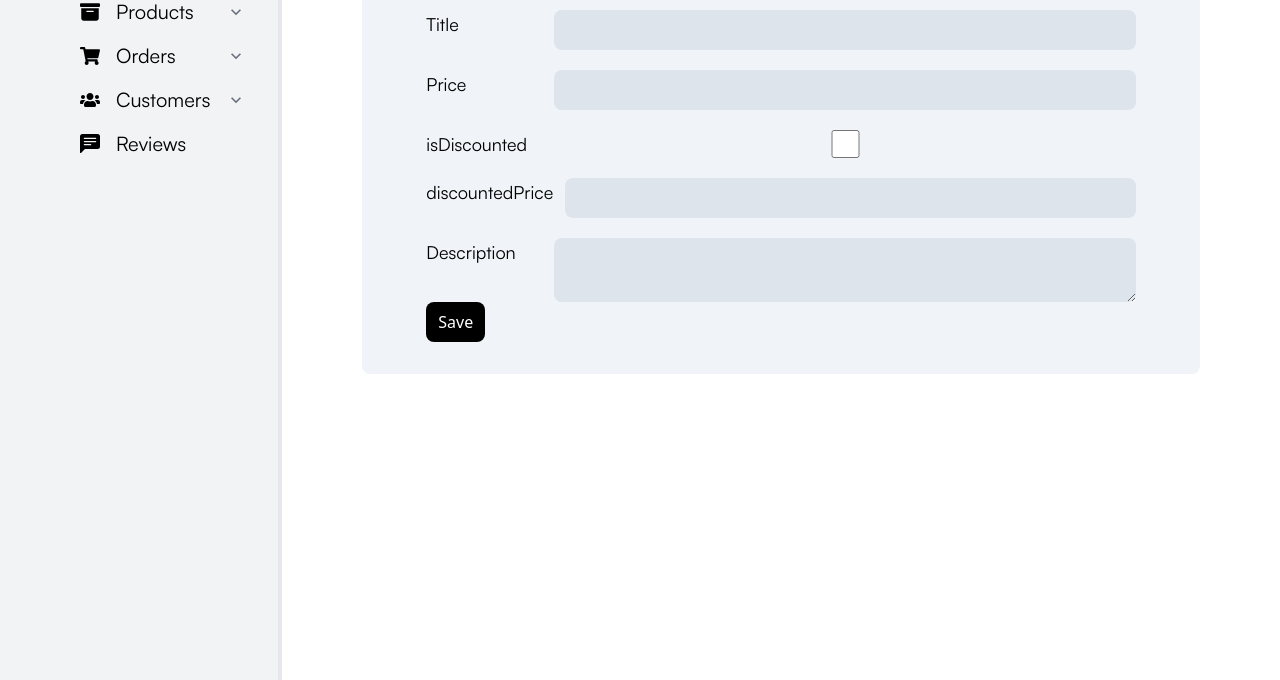
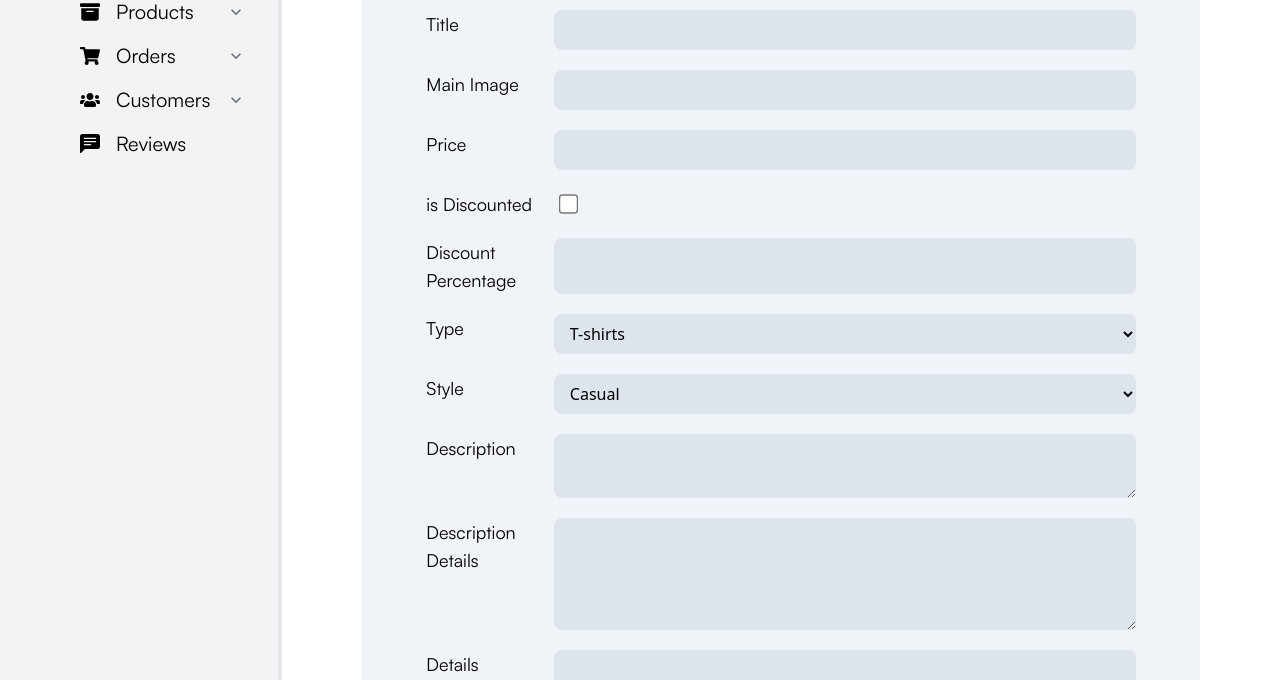
Before and after one commit to WebDev-MAP/E-Commerce, a React (Vite) app: page /admin/1 in a window 1280 px wide. Shown: the part 218-898 px from the top of the page. Built offline with nearby package versions, Linux system fonts and the light colour scheme; no server answers.

Commit message:
Refactor AdminEditProduct component

```diff
--- a/src/components/adminDashboard/AdminEditProduct.jsx
+++ b/src/components/adminDashboard/AdminEditProduct.jsx
@@ -1,8 +1,21 @@
 import React from 'react'
 import { useState, useEffect } from 'react'
+import { useParams } from 'react-router-dom'
 
-const AdminEditProduct = ({ id }) => {
-  const [product, setProduct] = useState('')
+const AdminEditProduct = () => {
+  const [product, setProduct] = useState({
+    title: '',
+    price: '',
+    isDiscounted: false,
+    discountedPrice: '',
+    discountPercentage: '',
+    type: '',
+    style: '',
+    description: '',
+    descriptionDetails: '',
+    details: '',
+  })
+  const { id } = useParams()
 
   const fetchProduct = async () => {
     try {
@@ -18,10 +31,11 @@ const AdminEditProduct = ({ id }) => {
   }, [id])
 
   const handleChange = (event) => {
-    const { name, value } = event.target
+    const { name, type, checked, value } = event.target
+    const isCheckbox = type === 'checkbox'
     setProduct((prevProduct) => ({
       ...prevProduct,
-      [name]: value,
+      [name]: isCheckbox ? checked : value,
     }))
   }
 
@@ -42,6 +56,8 @@ const AdminEditProduct = ({ id }) => {
     }
   }
 
+  console.log(product)
+
   return (
     <div>
       <div className="flex flex-row items-center justify-start">
@@ -49,14 +65,14 @@ const AdminEditProduct = ({ id }) => {
           Edit Product
         </h3>
       </div>
-      <div className="mt-10 rounded-lg bg-slate-200/50 px-16 py-8">
+      <div className="mt-10 rounded-lg bg-slate-200/50 px-8 py-8 lg:px-16">
         <div className="flex w-full flex-row">
           <form className="w-full">
             <div className="flex flex-col gap-5">
-              <div className="flex flex-row gap-3">
+              <div className="flex flex-col gap-3 lg:flex-row">
                 <label
                   htmlFor="title"
-                  className="w-1/5 font-satoshi_regular text-lg"
+                  className="font-satoshi_regular text-lg lg:w-1/5"
                 >
                   Title
                 </label>
@@ -69,10 +85,25 @@ const AdminEditProduct = ({ id }) => {
                   className="w-full rounded-lg bg-slate-300/50 px-3 py-2"
                 />
               </div>
-              <div className="flex flex-row gap-3">
+              <div className="flex flex-col gap-3 lg:flex-row">
+                <label
+                  htmlFor="mainImage"
+                  className="font-satoshi_regular text-lg lg:w-1/5"
+                >
+                  Main Image
+                </label>
+                <input
+                  type="number"
+                  id="mainImage"
+                  name="mainImage"
+                  onChange={handleChange}
+                  className="w-full rounded-lg bg-slate-300/50 px-3 py-2"
+                />
+              </div>
+              <div className="flex flex-col gap-3 lg:flex-row">
                 <label
                   htmlFor="price"
-                  className="w-1/5 font-satoshi_regular text-lg"
+                  className="font-satoshi_regular text-lg lg:w-1/5"
                 >
                   Price
                 </label>
@@ -81,53 +112,129 @@ const AdminEditProduct = ({ id }) => {
                   id="price"
                   name="price"
                   value={product.price}
+                  onChange={(event) => handleChange(event)}
+                  className="w-full rounded-lg bg-slate-300/50 px-3 py-2"
+                />
+              </div>
+              <div className="flex flex-col gap-3 lg:flex-row">
+                <label
+                  htmlFor="isDiscounted"
+                  className="font-satoshi_regular text-lg lg:w-1/5"
+                >
+                  is Discounted
+                </label>
+                <div className="flex w-full justify-start rounded-lg px-2">
+                  <input
+                    type="checkbox"
+                    id="isDiscounted"
+                    name="isDiscounted"
+                    checked={product.isDiscounted}
+                    onChange={handleChange}
+                    className="scale-150 bg-slate-300/50"
+                  />
+                </div>
+              </div>
+              <div className="flex flex-col gap-3 lg:flex-row">
+                <label
+                  htmlFor="discountPercentage"
+                  className="font-satoshi_regular text-lg lg:w-1/5"
+                >
+                  Discount Percentage
+                </label>
+                <input
+                  type="number"
+                  id="discountPercentage"
+                  name="discountPercentage"
+                  value={product.discountPercentage}
                   onChange={handleChange}
                   className="w-full rounded-lg bg-slate-300/50 px-3 py-2"
                 />
               </div>
-              <div className="flex flex-row gap-3">
+              <div className="flex flex-col gap-3 lg:flex-row">
                 <label
-                  htmlFor="price"
-                  className="w-1/5 font-satoshi_regular text-lg"
+                  htmlFor="type"
+                  className="font-satoshi_regular text-lg lg:w-1/5"
                 >
-                  isDiscounted
+                  Type
                 </label>
-                <input
-                  type="checkbox"
-                  id="isDiscounted"
-                  name="isDiscounted"
-                  value={product.isDiscounted}
-                  onChange={handleChange}
-                  className="flex w-full justify-start rounded-lg bg-slate-300/50 py-2"
-                />
-              </div>
-              <div className="flex flex-row gap-3">
-                <label
-                  htmlFor="discountedPrice"
-                  className="w-1/5 font-satoshi_regular text-lg"
-                >
-                  discountedPrice
-                </label>
-                <input
-                  type="number"
-                  id="discountedPrice"
-                  name="discountedPrice"
-                  value={product.discountedPrice}
+                <select
+                  id="type"
+                  name="type"
+                  value={product.type}
                   onChange={handleChange}
                   className="w-full rounded-lg bg-slate-300/50 px-3 py-2"
-                />
+                >
+                  <option value="T-shirts">T-shirts</option>
+                  <option value="Shorts">Shorts</option>
+                  <option value="Shirts">Shirts</option>
+                  <option value="Hoodie">Hoodie</option>
+                  <option value="Jeans">Jeans</option>
+                </select>
               </div>
-              <div className="flex flex-row gap-3">
+              <div className="flex flex-col gap-3 lg:flex-row">
+                <label
+                  htmlFor="style"
+                  className="font-satoshi_regular text-lg lg:w-1/5"
+                >
+                  Style
+                </label>
+                <select
+                  id="style"
+                  name="style"
+                  value={product.style}
+                  onChange={handleChange}
+                  className="w-full rounded-lg bg-slate-300/50 px-3 py-2"
+                >
+                  <option value="Casual">Casual</option>
+                  <option value="Formal">Formal</option>
+                  <option value="Party">Party</option>
+                  <option value="Gym">Gym</option>
+                </select>
+              </div>
+              <div className="flex flex-col gap-3 lg:flex-row">
                 <label
                   htmlFor="description"
-                  className="w-1/5 font-satoshi_regular text-lg"
+                  className="font-satoshi_regular text-lg lg:w-1/5"
                 >
                   Description
                 </label>
                 <textarea
                   id="description"
                   name="description"
+                  rows={2}
                   value={product.description}
+                  onChange={handleChange}
+                  className="w-full rounded-lg bg-slate-300/50 px-3 py-2"
+                />
+              </div>
+              <div className="flex flex-col gap-3 lg:flex-row">
+                <label
+                  htmlFor="descriptionDetails"
+                  className="font-satoshi_regular text-lg lg:w-1/5"
+                >
+                  Description Details
+                </label>
+                <textarea
+                  id="descriptionDetails"
+                  name="descriptionDetails"
+                  rows={4}
+                  value={product.descriptionDetails}
+                  onChange={handleChange}
+                  className="w-full rounded-lg bg-slate-300/50 px-3 py-2"
+                />
+              </div>
+              <div className="flex flex-col gap-3 lg:flex-row">
+                <label
+                  htmlFor="details"
+                  className="font-satoshi_regular text-lg lg:w-1/5"
+                >
+                  Details
+                </label>
+                <textarea
+                  id="details"
+                  name="details"
+                  rows={4}
+                  value={product.details}
                   onChange={handleChange}
                   className="w-full rounded-lg bg-slate-300/50 px-3 py-2"
                 />
@@ -136,7 +243,7 @@ const AdminEditProduct = ({ id }) => {
             <button
               type="submit"
               onClick={handleSubmit}
-              className="rounded-lg bg-black px-3 py-2 text-white"
+              className="mt-6 rounded-lg bg-black px-3 py-2 text-white"
             >
               Save
             </button>
--- a/src/components/adminDashboard/AdminProductList.jsx
+++ b/src/components/adminDashboard/AdminProductList.jsx
@@ -1,4 +1,4 @@
-import React, { useState } from 'react'
+import React, { useState, useEffect } from 'react'
 import AdminAddProduct from './AdminAddProduct'
 import { useShopContext } from '../../context/ShopContext'
 import ReactPaginate from 'react-paginate'
@@ -27,6 +27,7 @@ const AdminProductList = ({ showAddProduct, setShowAddProduct }) => {
     }))
 
   const itemsPerPage = 10
+
   function Items({ currentItems }) {
     return (
       <div className=" mb-10 flex">
--- a/src/components/products/ProductDescription.jsx
+++ b/src/components/products/ProductDescription.jsx
@@ -15,13 +15,15 @@ const ProductDescription = ({ product }) => {
         <p className="mb-2 font-satoshi_regular text-base md:text-lg">
           Style: {product.style}
         </p>
-        {product.details.map((detail, index) => {
+        {product.details.split('.').map((detail, index) => {
+          if (detail.trim() === '') return null
+
           return (
             <p
               key={index}
               className="mb-2 font-satoshi_regular text-base md:text-lg"
             >
-              {detail}
+              {detail.trim()}.
             </p>
           )
         })}
--- a/src/pages/PageAdminDashboard.jsx
+++ b/src/pages/PageAdminDashboard.jsx
@@ -1,4 +1,4 @@
-import { useState } from 'react'
+import { useState, useEffect } from 'react'
 import { NavLink, useParams } from 'react-router-dom'
 import AdminDashboard from '../components/adminDashboard/AdminDashboard'
 import AdminAddProduct from '../components/adminDashboard/AdminAddProduct'
@@ -26,7 +26,24 @@ const PageAdminDashboard = () => {
   const [isSidebarMinimized, setIsSidebarMinimized] = useState(false)
   const [showAddProduct, setShowAddProduct] = useState(false)
   const { id } = useParams()
-  console.log(id)
+
+  useEffect(() => {
+    if (isSidebarMinimized) {
+      setSidebarDropdown(null)
+    }
+  }, [isSidebarMinimized])
+
+  useEffect(() => {
+    const checkResize = () => {
+      if (window.innerWidth >= 760) {
+        setIsSidebarMinimized(false)
+      }
+    }
+    window.addEventListener('resize', checkResize)
+
+    return () => window.removeEventListener('resize', checkResize)
+  }, [])
+
   return (
     <>
       <div>
@@ -206,7 +223,7 @@ const PageAdminDashboard = () => {
                 <NavLink to="/admin">Settings</NavLink>
               </div>
             </div>
-            <div className="h-[65.8rem] w-full px-5 py-5 md:px-20">
+            <div className={`${id? `h-full` : `h-[65.8rem]` } w-full px-5 py-5 md:px-20`}>
               {sidebarActive === 'dashboard' && <AdminDashboard />}
               {sidebarCategory === 'add-product' && <AdminAddProduct />}
               {sidebarCategory === 'product-list' && !id && (
@@ -215,10 +232,11 @@ const PageAdminDashboard = () => {
                   setShowAddProduct={setShowAddProduct}
                 />
               )}
-              {id && <AdminEditProduct id={id} />}
+              {id && <AdminEditProduct />}
               {sidebarCategory === 'all-orders' && <AdminAllOrders />}
               {sidebarCategory === 'all-customers' && <AdminAllCustomers />}
               {sidebarActive === 'reviews' && <AdminReviews />}
+              {!sidebarActive && !sidebarCategory && !id && <AdminDashboard />}
             </div>
           </div>
         </div>
```
